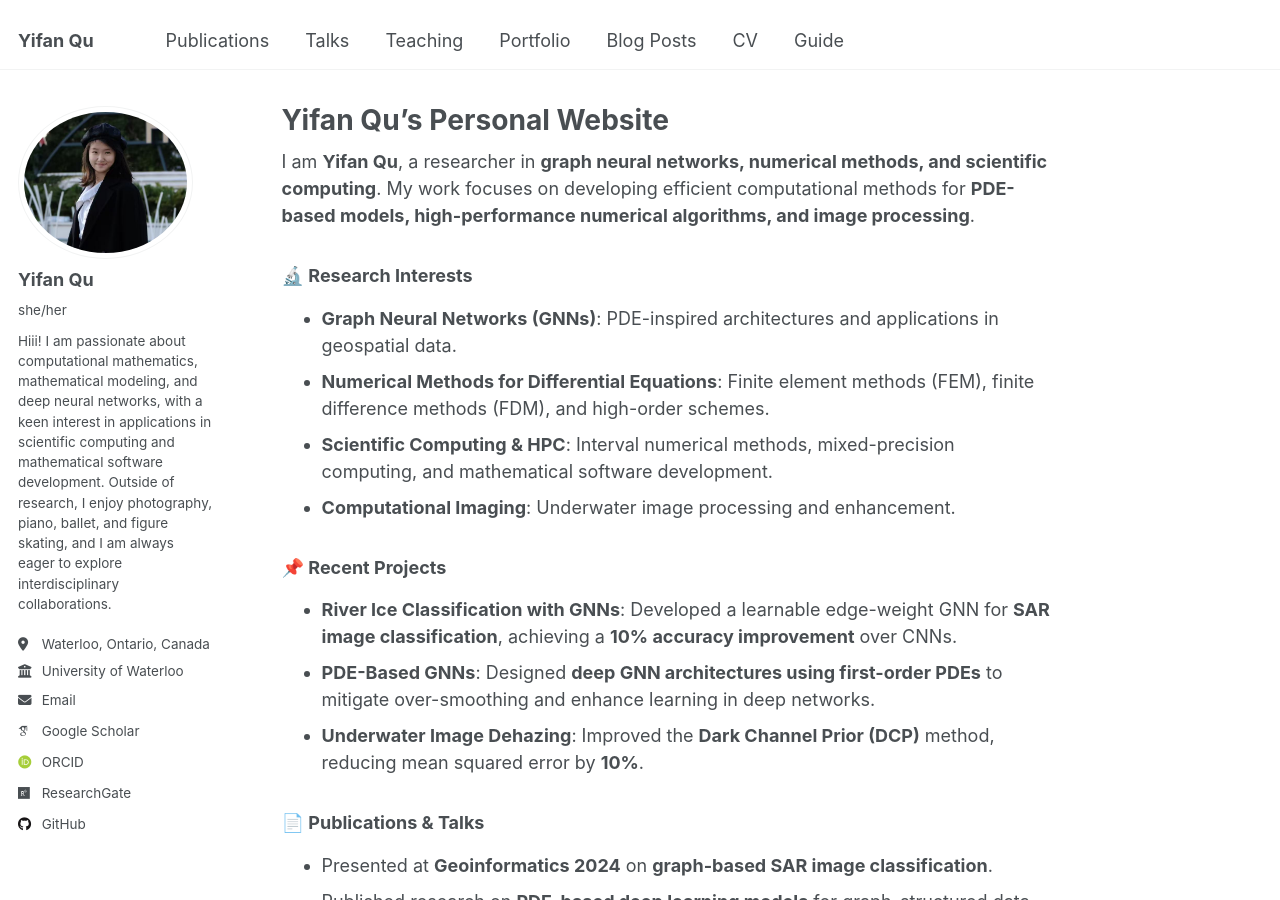
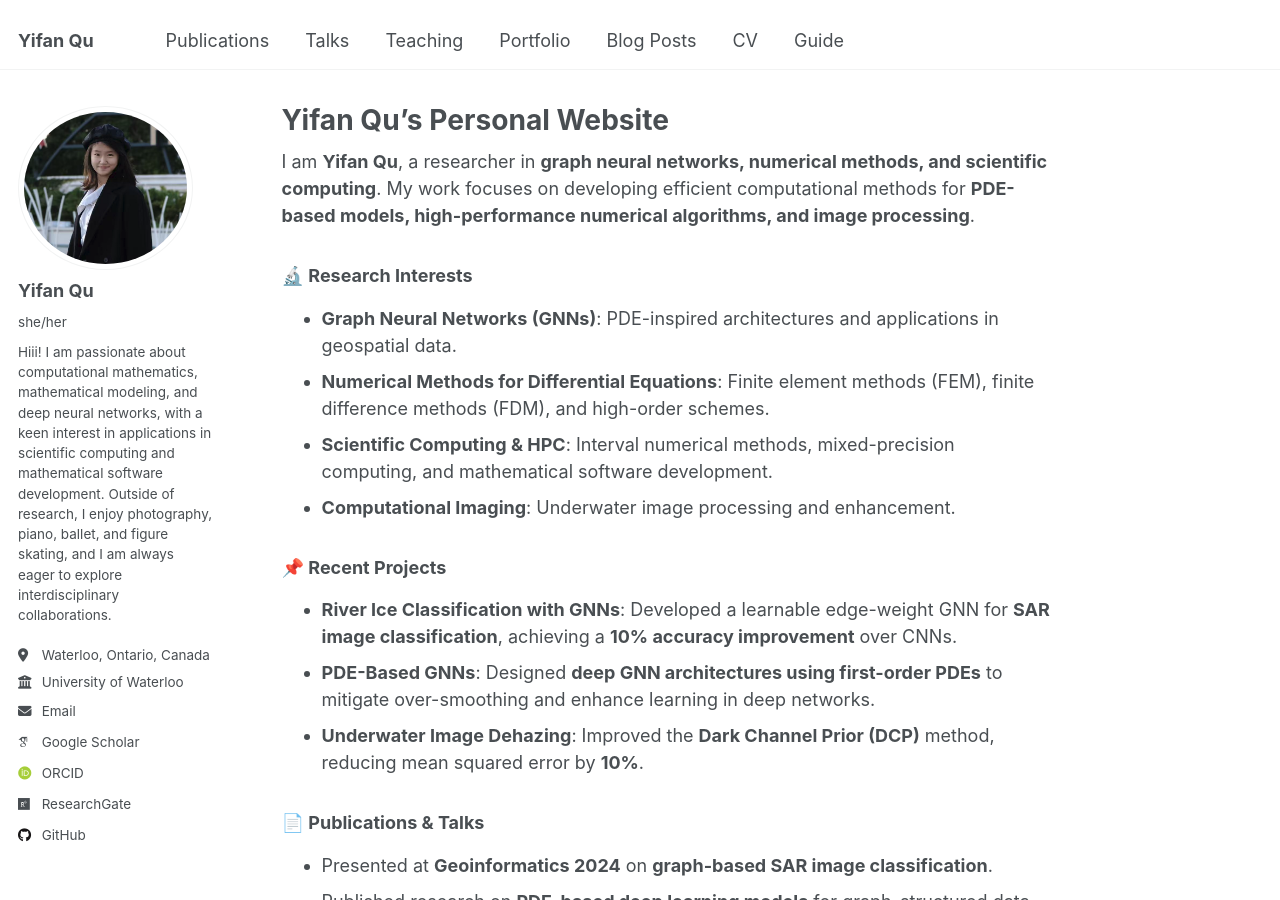
Before and after one commit to Maruko1337/Maruko1337.github.io, a Jekyll site: the page built from _pages/about.md, in a window 1280 px wide and 900 px high. Built offline with Jekyll 4.4.1, drawn with Linux system fonts in a browser that asks for light colours; some web fonts are replaced.

Commit message:
Update _config.yml

```diff
--- a/_config.yml
+++ b/_config.yml
@@ -22,7 +22,7 @@ repository               : "Maruko1337/Maruko1337.github.io"
 #               Additional customization can be done by editing /_includes/author-profile.html
 author:
   # Biographic information
-  avatar           : "corped.png"
+  avatar           : "square.png"
   name             : "Yifan Qu"
   pronouns         : "she/her"
   bio              : "Hiii! I am passionate about computational mathematics, mathematical modeling, and deep neural networks, with a keen interest in applications in scientific computing and mathematical software development.
```
